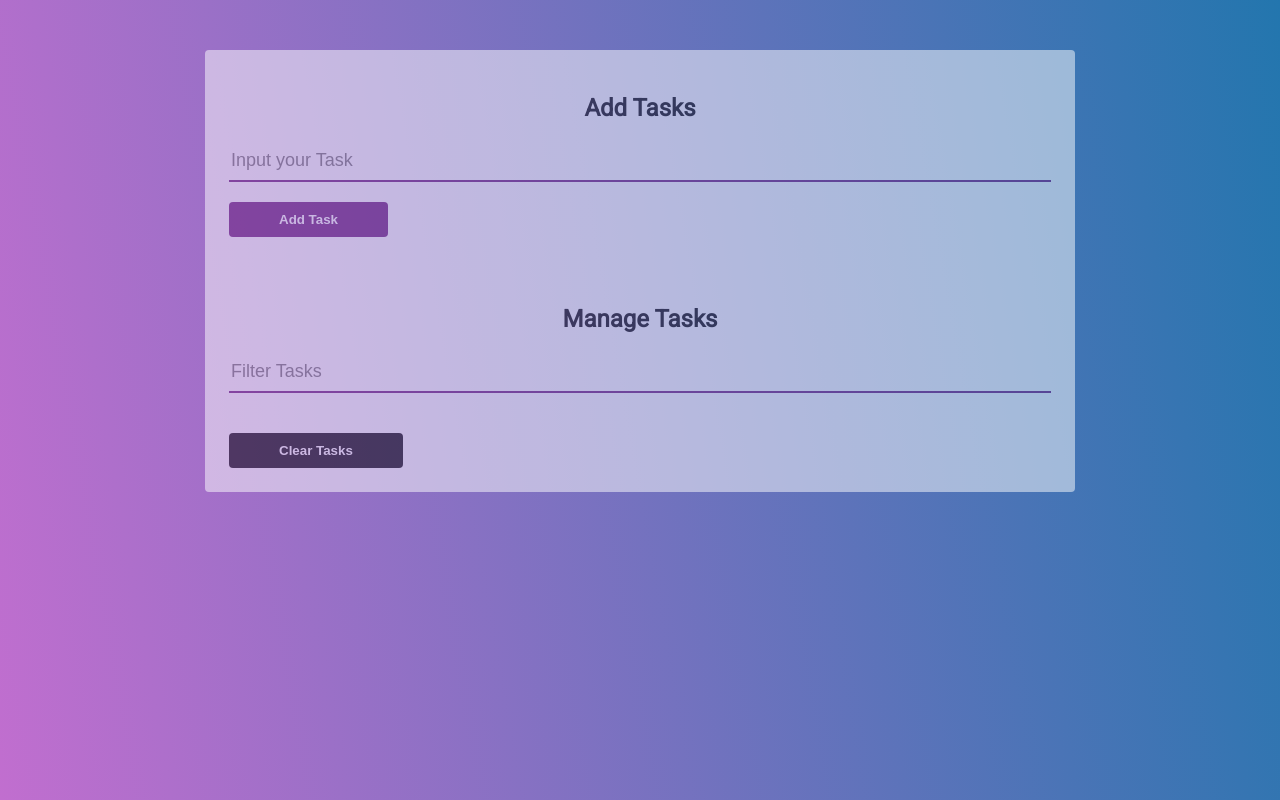
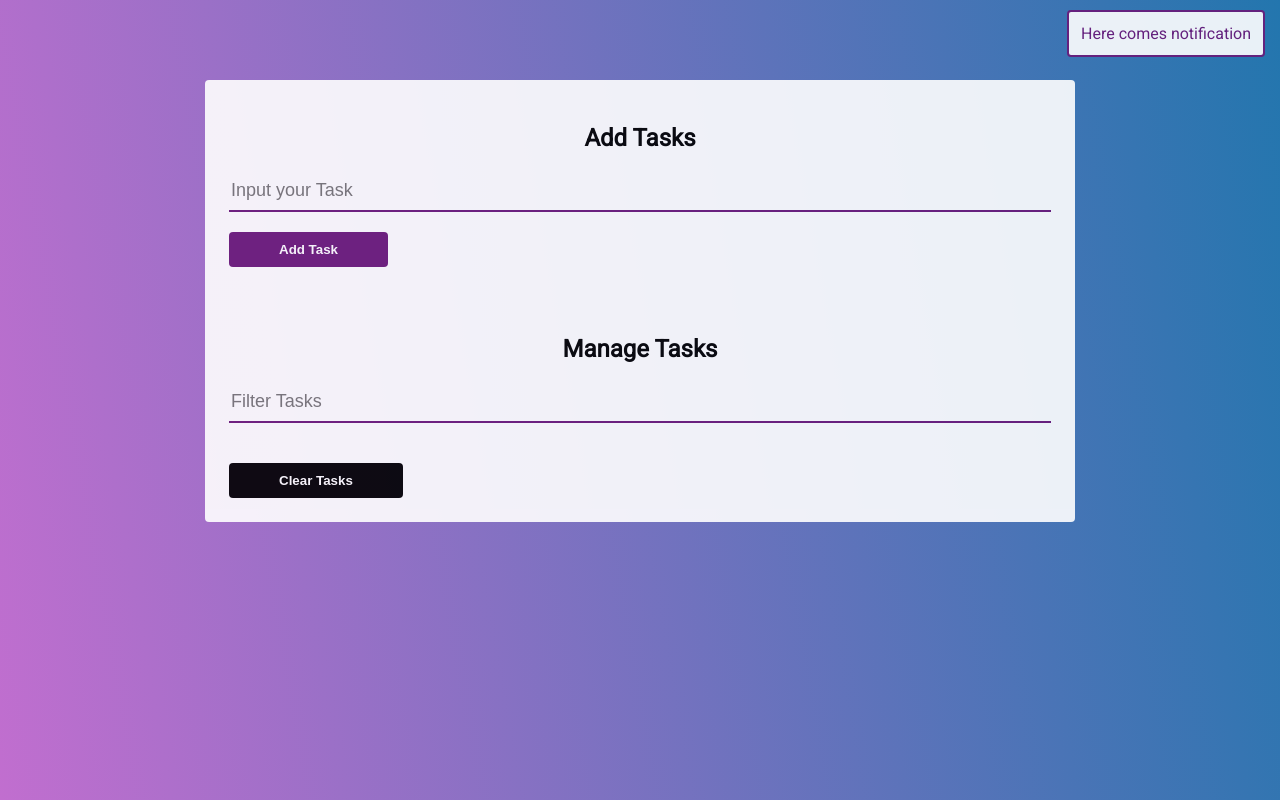
Before and after one commit to dmytrolesyk/todolist, a plain HTML site: page index.html in a window 1280 px wide. Drawn offline with Linux system fonts and the light colour scheme.

Commit message:
styling notification

```diff
--- a/index.html
+++ b/index.html
@@ -10,6 +10,9 @@
 </head>
 <body>
     <div id="wrapper">
+        <div class="notification">
+            <p>Here comes notification</p>
+        </div>
         <div class="container">
             <div class="row">
                 <div class="column">
--- a/style.css
+++ b/style.css
@@ -9,8 +9,21 @@ body {
     margin: 0;
 }
 
-ul {
+ul, p {
     padding: 0;
+    margin: 0;
+}
+
+.notification {
+    position: absolute;
+    background-color: #fff;
+    opacity: 0.9;
+    border-radius: 4px;
+    border: 2px solid #6a1979;
+    color: #6a1979;
+    padding: 12px;
+    margin: 10px;
+    right: 5px;
 }
 
 #wrapper {
@@ -43,9 +56,9 @@ ul {
 
 .card {
     background-color: #fff;
-    opacity: 0.5;
+    opacity: 0.9;
     border-radius: 4px;
-    margin-top: 50px;
+    margin-top: 80px;
 }
 
 .add-tasks-section,
```
